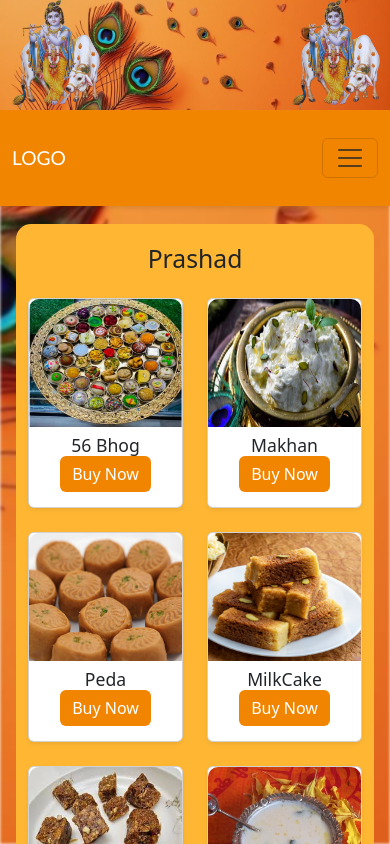
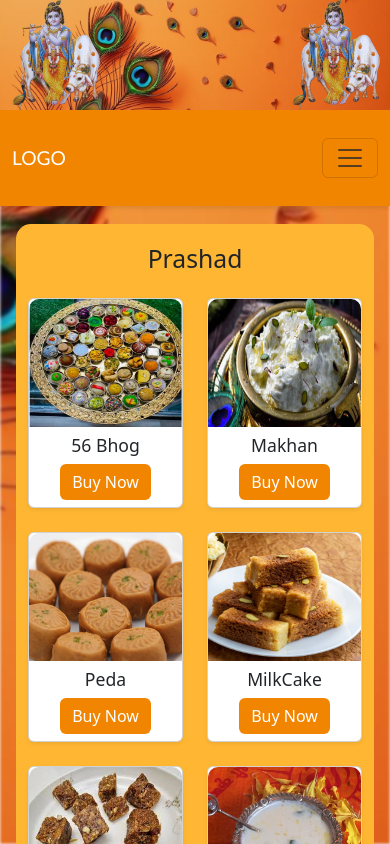
Before and after one commit to AAbhishek1234/Bankebihariwebsite, a React (Create React App) app: page /product/prashad in a window 390 px wide. Shown: the top 844 px of the page. Built offline with nearby package versions, Linux system fonts and the light colour scheme.

Commit message:
all link description update

```diff
--- a/src/pages/prashad.css
+++ b/src/pages/prashad.css
@@ -13,6 +13,6 @@
     font-size:1.1rem !important ;
    }
    .prashad-card-button{
-     margin-top: -0.5rem !important;
+     margin-top: -0rem !important;
    }
     }
```
